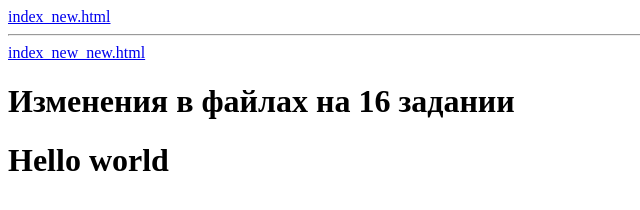
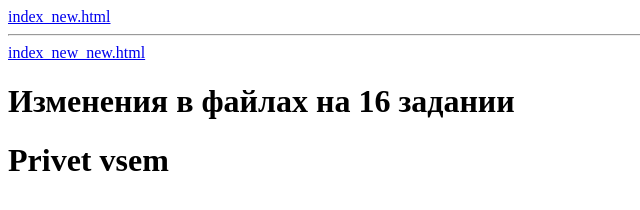
Before and after one commit to kristinarsh/lab2, a plain HTML site: page index.html in a window 1280 px wide. Shown: the full height of the page, 0-640 px from the left. Drawn offline with Linux system fonts and the light colour scheme.

Commit message:
коммит 10 поменяли файл index.html написали privet mir

```diff
--- a/index.html
+++ b/index.html
@@ -10,6 +10,6 @@
     <hr>
     <a href="index_new_new.html">index_new_new.html</a>
     <h1>Изменения в файлах на 16 задании</h1>
-    <h1>Hello world</h1>
+    <h1>Privet vsem</h1>
 </body>
 </html>
```
